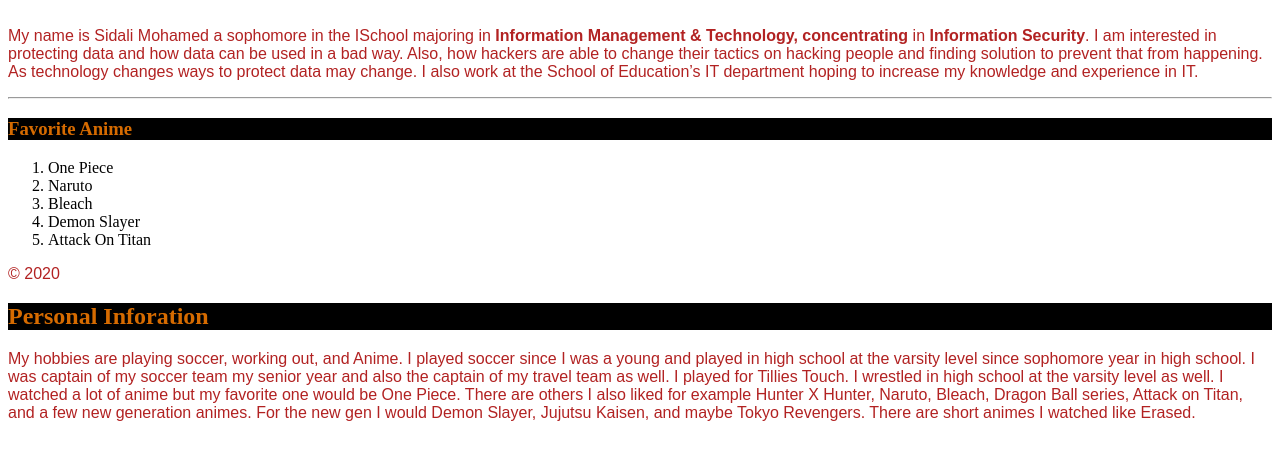
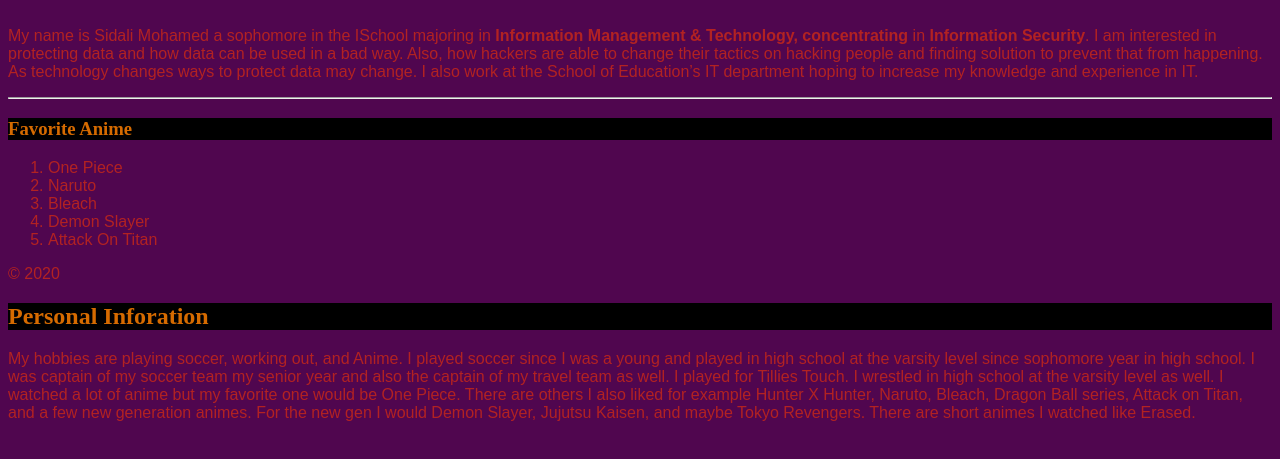
Before and after one commit to sidali132/ist263, a plain HTML site: page lab07/index.html in a window 1280 px wide. Shown: the part 109-568 px from the top of the page. Drawn offline with Linux system fonts and the light colour scheme.

Commit message:
Update stylesheet.css

```diff
--- a/lab07/stylesheet.css
+++ b/lab07/stylesheet.css
@@ -3,13 +3,14 @@ h1, h2, h3{
     color: #ea7500e9 ;
     background-color: #000;
 }
-p{
+p, li{
     font-family: Arial, Helvetica, sans-serif;
     color: #b22222;
     background-blend-mode: color;
 }
 body {
-    background-color: #ffffff ;
+
+    background-color: #50064f ;
 }
 td, th, tr{
     font-family: 'Courier New', Courier, monospace;
```
